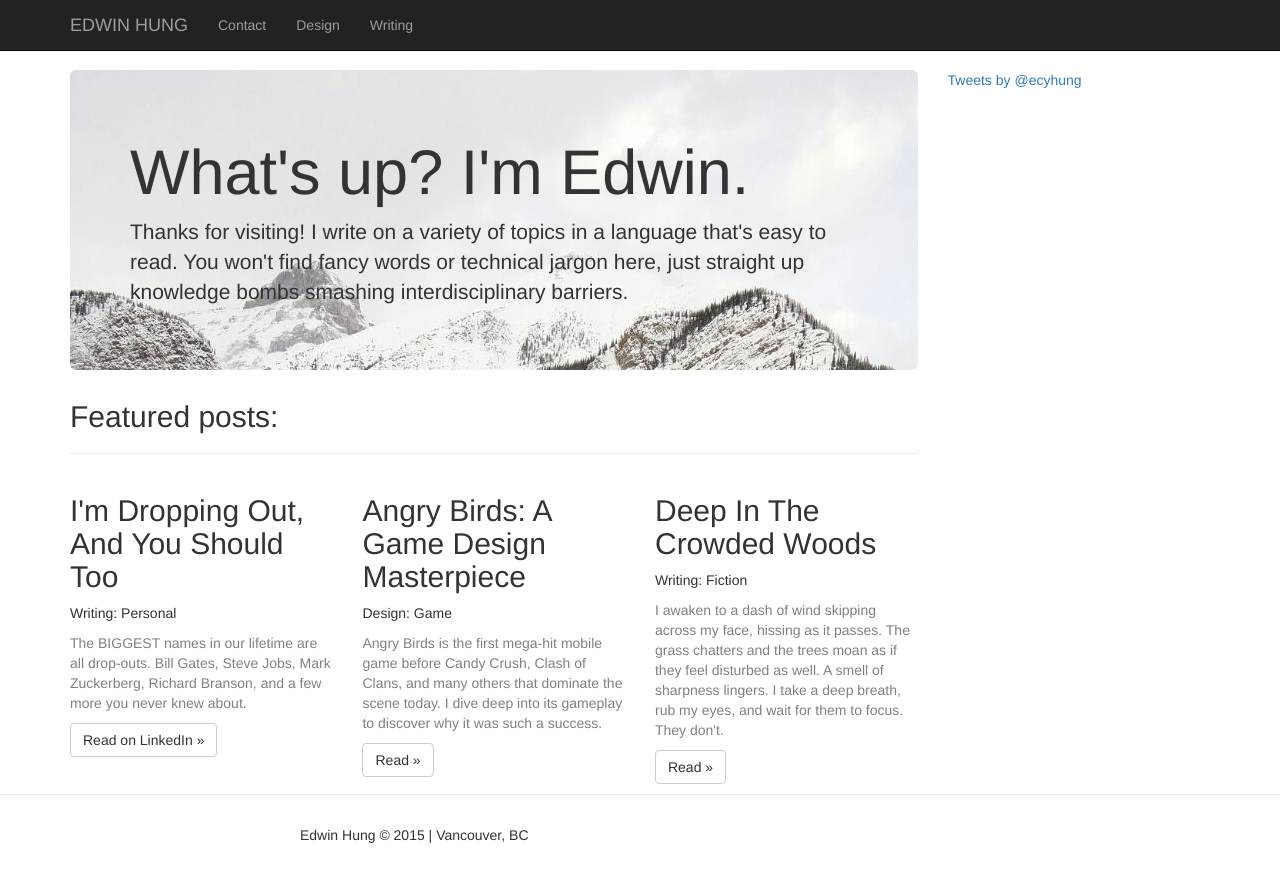
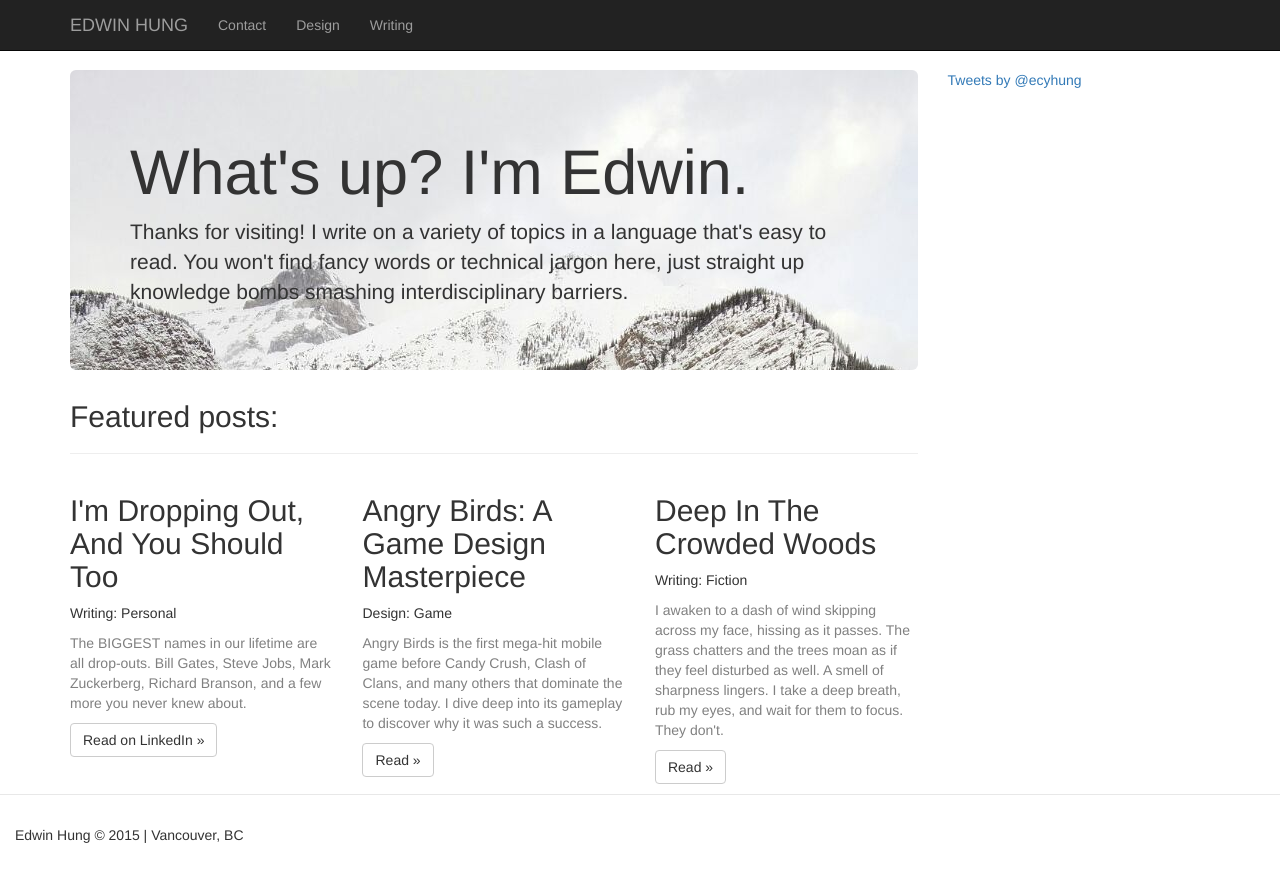
Before and after one commit to slendrr/slendrr.github.io, a Jekyll site: the page built from index.html, in a window 1280 px wide. Shown: the top 882 px of the page. Built offline with Jekyll 4.4.1, drawn with Linux system fonts in a browser that asks for light colours; nearby versions of some CDN libraries; comment, search, counter and statistics services are not loaded.

Commit message:
fix footer class to align with body

```diff
--- a/_includes/footer.html
+++ b/_includes/footer.html
@@ -1,5 +1,5 @@
 <footer class="site-footer">
-  <div class="wrapper">
+  <div class="col-xs-12 col-sm-9">
     <p>Edwin Hung &copy; 2015 | Vancouver, BC</p>
 <!--
     <h2 class="footer-heading">{{ site.title }}</h2>
```
